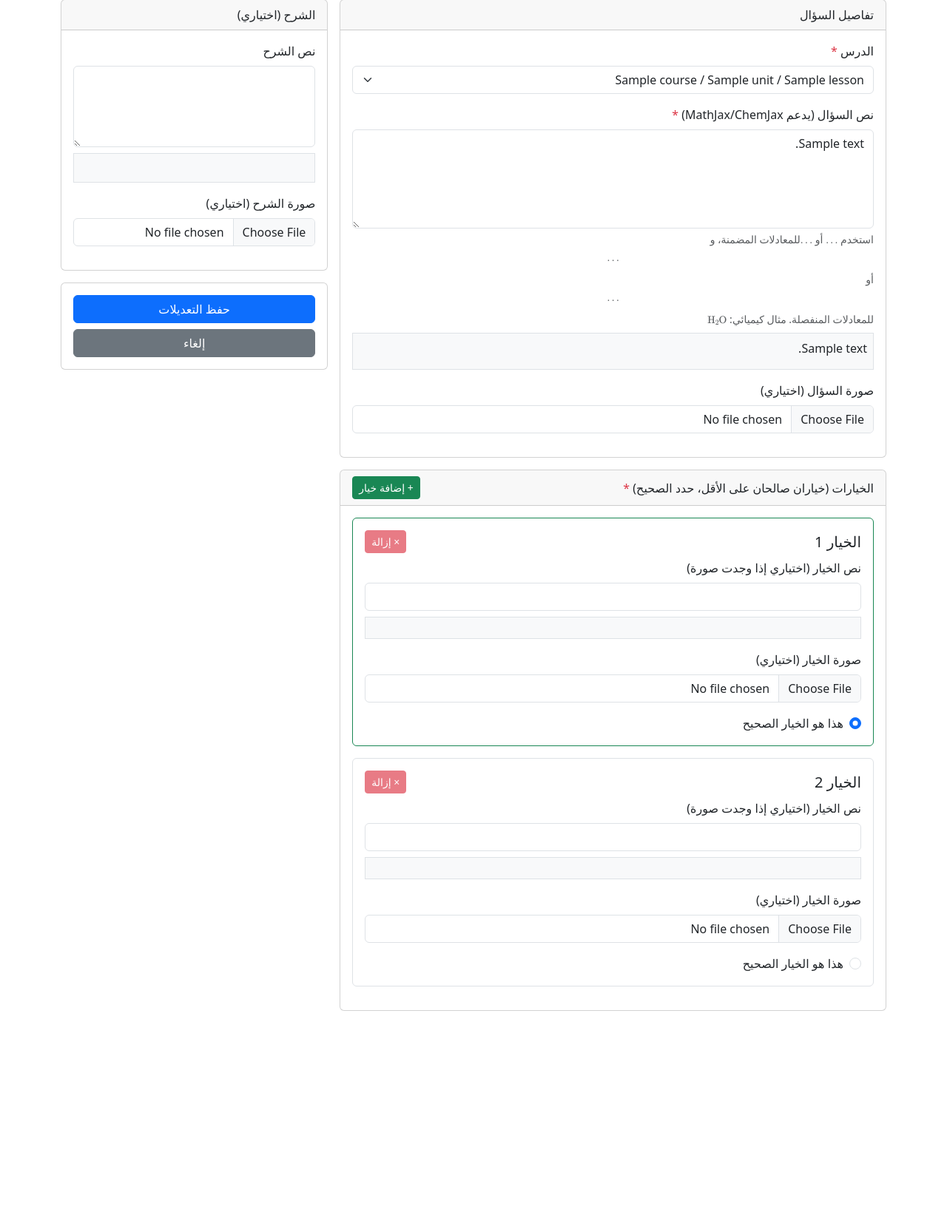
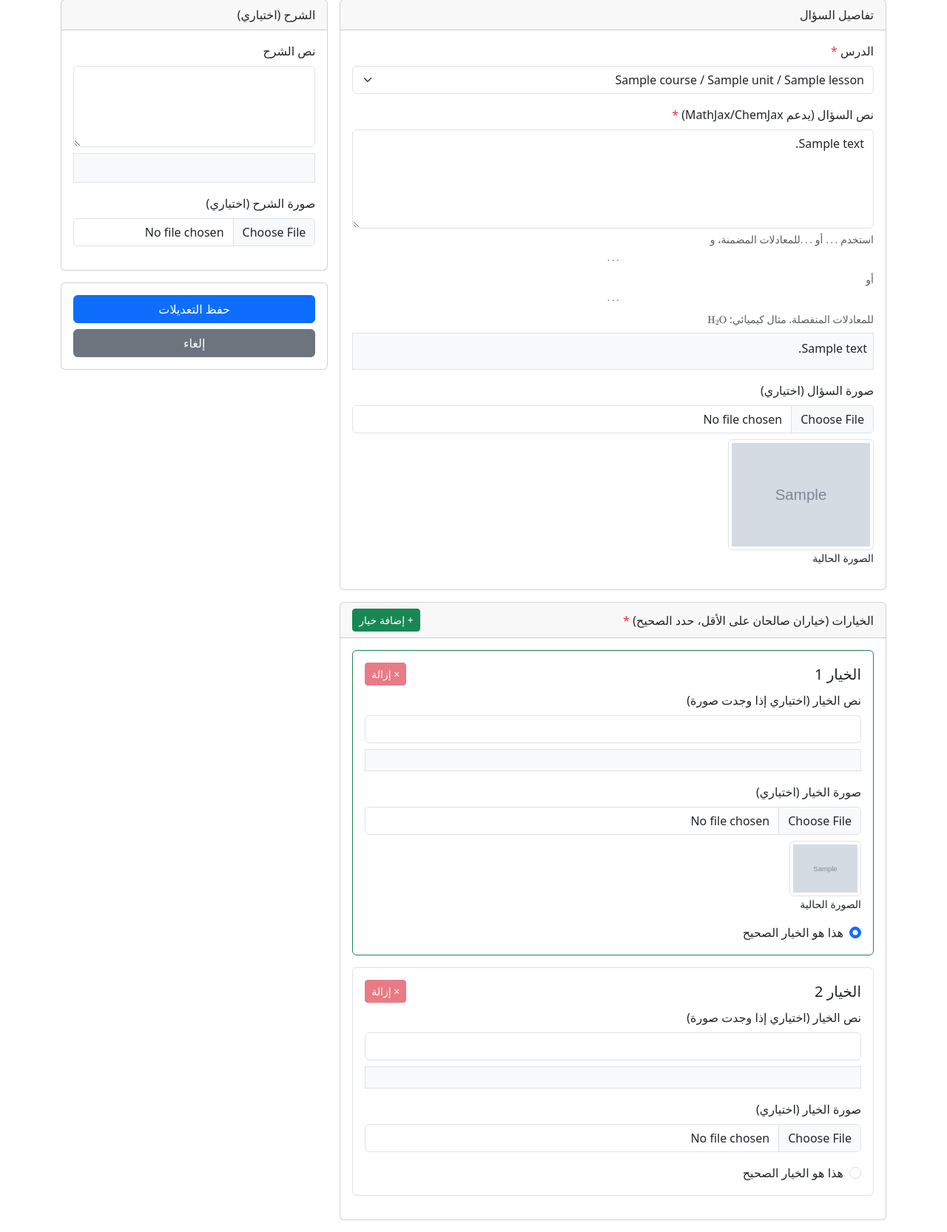
Before and after one commit to moosahu/question-manager-app, a Flask app: page /questions/edit/1 in a window 1280 px wide. Shown: the part 168-1834 px from the top of the page at 74% size. Before the commit the page ends 1535 px from the top, so only its background shows below. Run offline with Flask 3, Linux system fonts and the light colour scheme; a user stored in the database is signed in; tables that the repository leaves empty hold one stand-in row (values such as "Sample post"); grey boxes marked "Sample" are stand-in pictures.

Commit message:
Fix template: use correct field names for text and images (url vs path)

```diff
--- a/src/templates/question/form.html
+++ b/src/templates/question/form.html
@@ -38,8 +38,8 @@
                         <label for="question_image" class="form-label">صورة السؤال (اختياري)</label>
                         <input type="file" name="question_image" id="question_image" class="form-control image-input" accept="image/*" data-preview-target="question_image_preview">
                         <div class="mt-2 tex2jax_ignore">
-                            <img id="question_image_preview" src="{{ url_for("static", filename=question.image_path) if question and question.image_path else "#" }}" alt="معاينة صورة السؤال" style="max-width: 200px; max-height: 150px; display: {{ "block" if question and question.image_path else "none" }};" class="img-thumbnail mt-1">
-                            {% if question and question.image_path %}
+                            <img id="question_image_preview" src="{{ url_for("static", filename=question.image_url) if question and question.image_url else "#" }}" alt="معاينة صورة السؤال" style="max-width: 200px; max-height: 150px; display: {{ "block" if question and question.image_url else "none" }};" class="img-thumbnail mt-1">
+                            {% if question and question.image_url %}
                                 <small class="d-block">الصورة الحالية</small>
                             {% endif %}
                         </div>
@@ -77,8 +77,8 @@
                             <label for="option_image_{{ i }}" class="form-label">صورة الخيار (اختياري)</label>
                             <input type="file" name="option_image_{{ i }}" id="option_image_{{ i }}" class="form-control image-input" accept="image/*" data-preview-target="option_image_{{ i }}_preview">
                             <div class="mt-2 tex2jax_ignore">
-                                <img id="option_image_{{ i }}_preview" src="{{ url_for("static", filename=options[i].image_path) if i < options|length and options[i].image_path else "#" }}" alt="معاينة صورة الخيار {{ i+1 }}" style="max-width: 100px; max-height: 75px; display: {{ "block" if i < options|length and options[i].image_path else "none" }};" class="img-thumbnail mt-1">
-                                {% if i < options|length and options[i].image_path %}
+                                <img id="option_image_{{ i }}_preview" src="{{ url_for("static", filename=options[i].image_url) if i < options|length and options[i].image_url else "#" }}" alt="معاينة صورة الخيار {{ i+1 }}" style="max-width: 100px; max-height: 75px; display: {{ "block" if i < options|length and options[i].image_url else "none" }};" class="img-thumbnail mt-1">
+                                {% if i < options|length and options[i].image_url %}
                                     <small class="d-block">الصورة الحالية</small>
                                 {% endif %}
                             </div>
```
